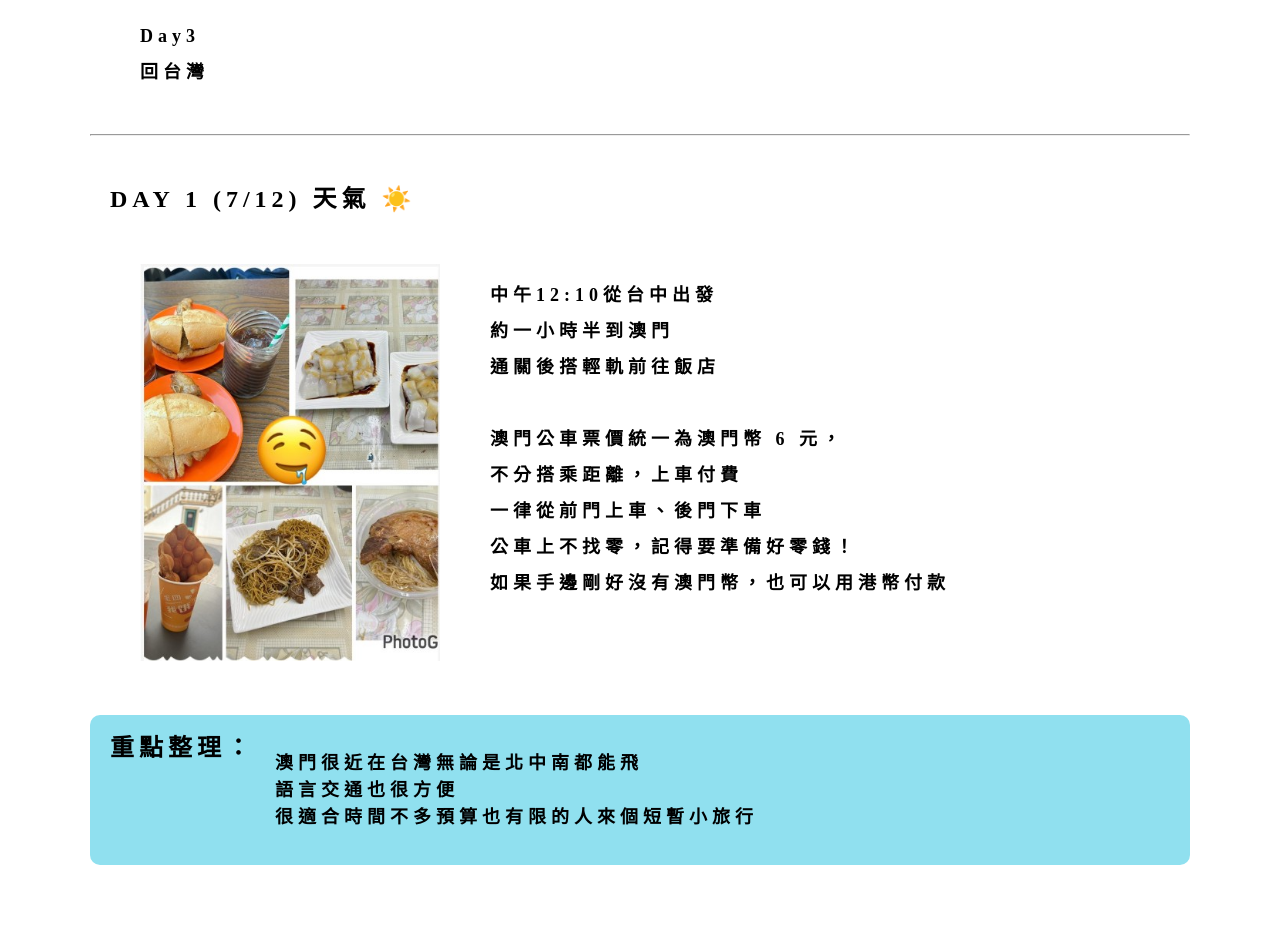
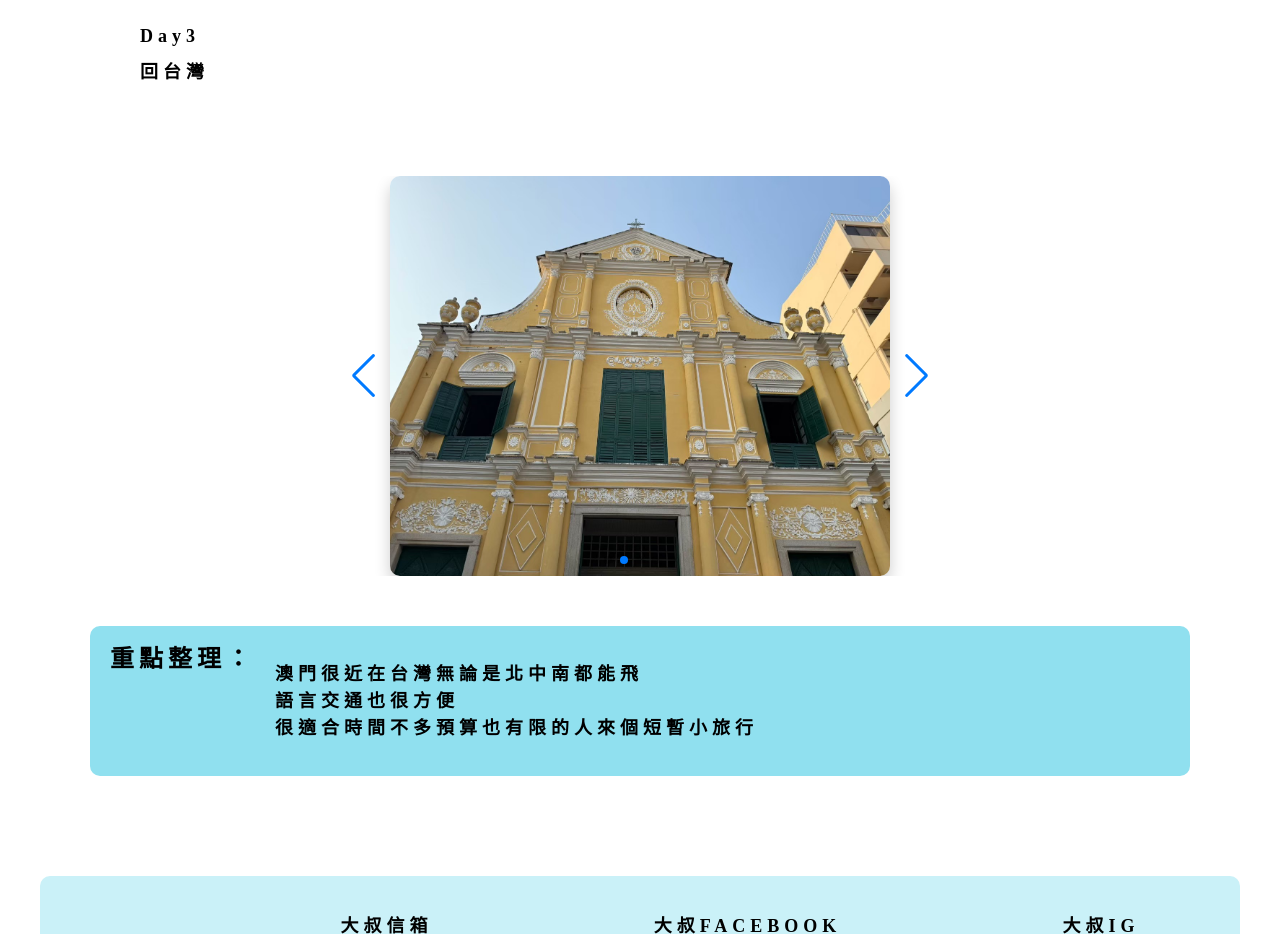
Before and after one commit to bean06020/UncleGlasses_travelLife, a plain HTML site: page 港澳-澳門遊.html in a window 1280 px wide. Shown: the part 820-1754 px from the top of the page. Drawn offline with nearby package versions, Linux system fonts and the light colour scheme.

Commit message:
澳門遊輪播系統確認*本機的JS檔要寫在最後*

```diff
--- a/CSS/港澳-澳門遊.css
+++ b/CSS/港澳-澳門遊.css
@@ -176,31 +176,38 @@ p{
 .section-3{
     margin-top: 50px;
     margin-left: 50px;
+    /* border: 2px solid #000; */
 }
-.section-4{
-    margin-top: 50px;
-    margin-bottom: 50px;
+.card-pic{
+    width: 500px;
+    height: 400px;
+    background-size: cover;
+    background-position: center ;
+    box-shadow: 0 8px 16px rgba(0,0,0,0.2);
+    background-repeat: no-repeat;
+    margin: auto;
+    /* border: #fff solid 5px; */
+    border-radius: 10px;
+}
 
+.swiper {
+  width: 100%;
+  max-width: 600px; /* swiper 寬度 */
+  margin: 50px auto;
+  position: relative;
+  /* border: 2px solid #000; */
 }
-.sec-4.title{
-    color: #000;
-    white-space: nowrap;
+
+/*  slide 強制不要併排 */
+.swiper-slide {
+  display: flex;
+  justify-content: center;
+  align-items: center;
 }
-.sec-4-card{
-    display: flex;
-    justify-content: space-around;
-    gap: 50px;
-
-}
-.sec-4-1 img{
-    width: 300px;
-    margin-top: 50px;
-    margin-left: 50px;
-   }
-.sec-4-2.word{
-    width: 70%;
-    align-self: center;
-    /* display: inline-block;    */
+.swiper-button-prev,
+.swiper-button-next {
+    width: 40px;
+    height: 40px;
 }
 .section-5{
     margin-top: 50px;
--- a/港澳-澳門遊.html
+++ b/港澳-澳門遊.html
@@ -6,6 +6,10 @@
   <title>眼鏡大叔在澳門</title>
   <link rel="stylesheet" href="./CSS/reset.css">
   <link rel="stylesheet" href="./CSS/港澳-澳門遊.css">
+  <!-- Swiper CSS  -->
+  <link rel="stylesheet" href="https://cdn.jsdelivr.net/npm/swiper@11/swiper-bundle.min.css"/>
+
+
 </head>
 
 <body>
@@ -84,27 +88,31 @@
                 <br>
             </div>
         </div>
+      <!-- 輪播 -->
 
-        <hr>
-        <div class="section-4">
-            <div class="sec-4 title">DAY 1 (7/12)  天氣 ☀️</div>
-            <div class="sec-4-card">
-                <div class="sec-4-1">
-                    <img src="./image/港澳/澳門美食.jpg" alt="">
-                </div>
-                <div class="sec-4-2 word">
-                    中午12:10從台中出發<br>
-                    約一小時半到澳門<br>
-                    通關後搭輕軌前往飯店<br>
-                    <br>
-                    澳門公車票價統一為澳門幣 6 元，<br>
-                    不分搭乘距離，上車付費<br>
-                    一律從前門上車、後門下車<br>
-                    公車上不找零，記得要準備好零錢！<br>
-                    如果手邊剛好沒有澳門幣，也可以用港幣付款<br>
+        <div class="swiper mySwiper">
+          <div class="swiper-wrapper">
+            <div class="swiper-slide">
+              <div class="card-pic" style="background-image: url('./image/港澳/MO-vince-hotel.jpg');"></div>
+            </div>
+            <div class="swiper-slide">
+              <div class="card-pic" style="background-image: url('./image/港澳/MO-rose-churge-outside.jpg');"></div>
+            </div>
+            <div class="swiper-slide">
+              <div class="card-pic" style="background-image: url('./image/港澳/MO-rose-churge.jpg');"></div>
+            </div>
+            <div class="swiper-slide">
+              <div class="card-pic" style="background-image: url('./image/港澳/MO-big38.jpg');"></div>
+            </div>
+            <div class="swiper-slide">
+              <div class="card-pic" style="background-image: url('./image/港澳/MO-street-views.jpg');"></div>
+            </div>
+          </div>
 
-                </div>
-            </div>
+          <!-- 圓點/箭頭 -->
+            <div class="swiper-pagination"></div>
+            <div class="swiper-button-prev"></div>
+            <div class="swiper-button-next"></div>
         </div>
 
         <div class="section-5">
@@ -118,22 +126,10 @@
                 </div>
             </div>
 
-
-
-
-
-
     </div>
     </div>
 
 
-
-        <!-- <div class="section-2-ad">
-          <a href="https://www.klook.com/zh-TW/?campaignid=10500083929&adgroupid=105596043484&targetid=aud-922165703925%3Akwd-3063664836&matchtype=e&device=c&creative=556873922332&extensionid=&keyword=klook&loc_interest_ms=&loc_physical_ms=9198563&network=g&utm_content=campaignid_10500083929_adgroupid_105596043484&gad_source=1&gbraid=0AAAAACa_CWzoq1ZrIxZNexEFNdTQmR7Im&gclid=Cj0KCQjwzYLABhD4ARIsALySuCTSkyPofOA_92a9-5ZBOVSL4yPW8wew6FFN2ZEqAIcaIUZxhpa3qhEaAgcXEALw_wcB" target="_blank">
-            <img src="./image/ad.jpg" alt="Klook">
-          </a>
-
-        </div> -->
     </div>
 
       </div>
@@ -162,7 +158,10 @@
   </div>
 </div>
 
+<!-- Swiper JS -->
+<script src="https://cdn.jsdelivr.net/npm/swiper@11/swiper-bundle.min.js"></script>
 <script src="./JS/js.js"></script>
+
 
 
 </body>
```
Also changed, not shown: CSS/國內-桃園-合流部落.css (+1 -7 lines), 國內-桃園-合流部落.html (+1 -2 lines), image/港澳/MO-big38.jpg (added), image/港澳/MO-rose-churge-outside.jpg (added), image/港澳/MO-rose-churge.jpg (added), image/港澳/MO-street-views.jpg (added), image/港澳/MO-vince-hotel.jpg (added).
